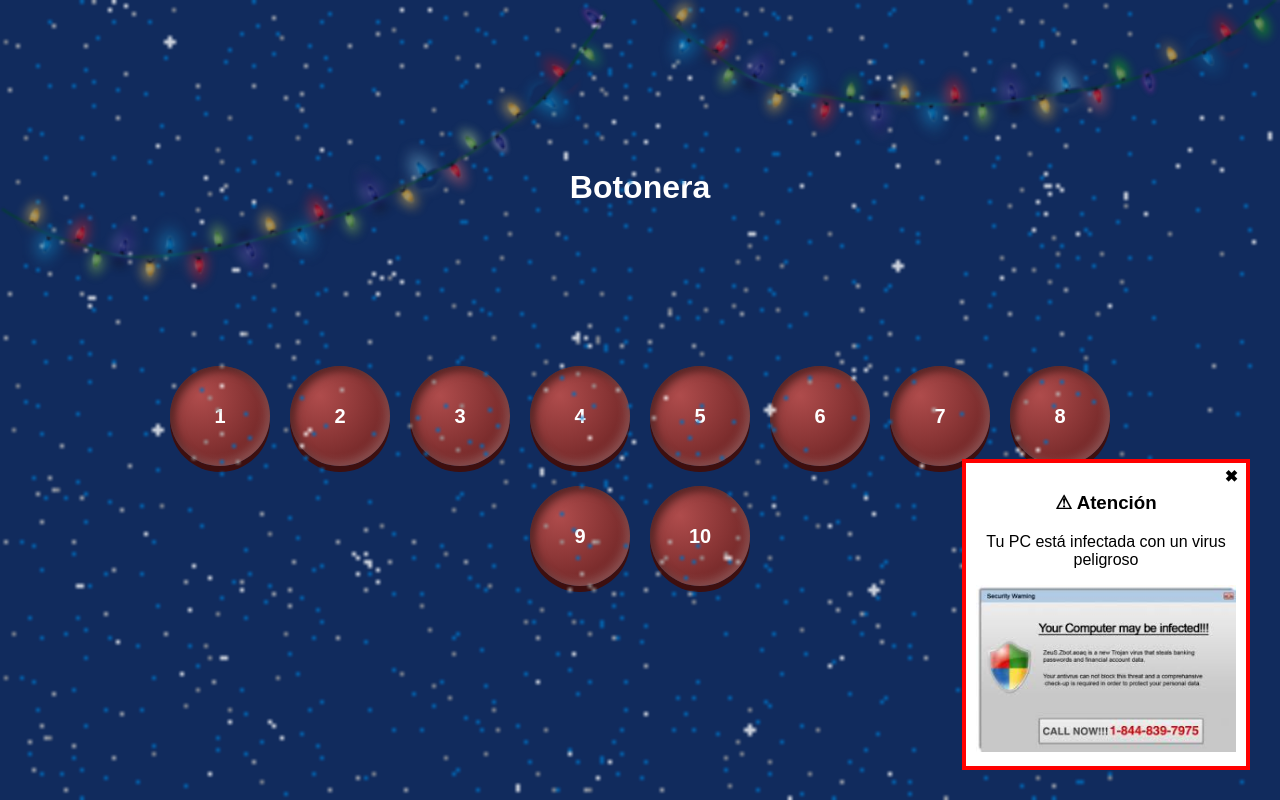
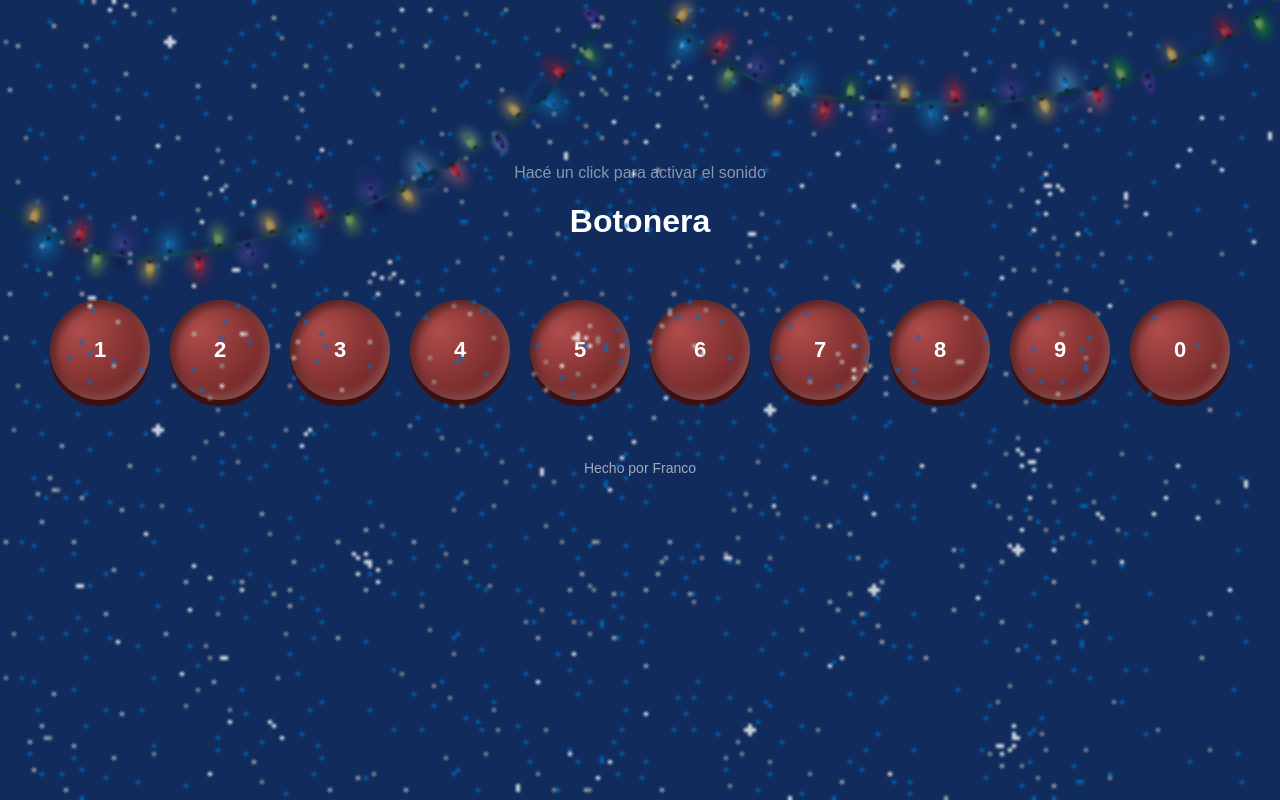
Before and after one commit to franco05-bit/botonera, a plain HTML site: page index.html in a window 1280 px wide. Drawn offline with Linux system fonts and the light colour scheme.

Commit message:
index.html

```diff
--- a/index.html
+++ b/index.html
@@ -10,13 +10,15 @@ body {
       color: white;
       font-family: Arial, sans-serif;
       text-align: center;
-  padding: 140px 120px;
+      padding: 140px 40px;
+      overflow-x: hidden;
     }
 
     h1 {
-  margin-bottom: 160px;
+      margin-bottom: 60px;
     }
 
+    /* BOTONERA */
     .botonera {
       display: flex;
       flex-wrap: wrap;
@@ -29,7 +31,7 @@ button {
       height: 100px;
       border-radius: 50%;
       border: none;
-  font-size: 20px;
+      font-size: 22px;
       font-weight: bold;
       color: #fff;
       background: radial-gradient(circle at 30% 30%, #af4c4c, #5e1b1b);
@@ -38,13 +40,36 @@ button {
         inset 4px 4px 10px rgba(0,0,0,0.5),
         0 6px 0 #3d0f0f;
       cursor: pointer;
+      transition: transform 0.1s;
     }
 
-button:active {
+    button:active,
+    button.activo {
       transform: translateY(4px);
+      box-shadow:
+        inset -2px -2px 6px rgba(255,255,255,0.1),
+        inset 2px 2px 6px rgba(0,0,0,0.6),
+        0 2px 0 #3d0f0f;
     }
 
-/* Nieve */
+    /* LUCES */
+    .luces-navidad {
+      position: fixed;
+      top: 0;
+      left: 0;
+      width: 100%;
+      pointer-events: none;
+      z-index: 10;
+      animation: parpadeo 1.5s infinite;
+    }
+
+    @keyframes parpadeo {
+      0%   { opacity: 1; }
+      50%  { opacity: 0.6; }
+      100% { opacity: 1; }
+    }
+
+    /* NIEVE */
     .nieve {
       position: fixed;
       top: 0;
@@ -52,78 +77,84 @@ button:active {
       width: 100%;
       height: 100%;
       pointer-events: none;
-  z-index: 20;
+      z-index: 5;
       opacity: 0.8;
     }
 
-/* Luces */
-@keyframes parpadeo {
-  0% { opacity: 1; }
-  50% { opacity: 0.6; }
-  100% { opacity: 1; }
-}
-
-.luces-navidad {
-  position: fixed;
-  top: 0;
-  left: 0;
-  width: 100%;
-  z-index: 30;
-  pointer-events: none;
-  animation: parpadeo 1.5s infinite;
-}
-
-/* Anuncio viejo */
+    /* ANUNCIO */
     .anuncio {
       position: fixed;
-  bottom: 30px;
-  right: 30px;
-  width: 260px;
-  background: white;
+      top: 50%;
+      left: 50%;
+      transform: translate(-50%, -50%);
+      background: #f4f4f4;
       color: black;
       border: 4px solid red;
-  padding: 10px;
-  z-index: 999;
+      padding: 20px;
+      width: 280px;
+      z-index: 100;
+      box-shadow: 0 0 20px black;
+      display: none;
     }
 
     .anuncio img {
       width: 100%;
+      margin-top: 10px;
     }
 
     .cerrar {
       position: absolute;
-  top: 4px;
+      top: 5px;
       right: 8px;
       cursor: pointer;
       font-weight: bold;
     }
 
-.oculto {
-  display: none;
+    footer {
+      margin-top: 60px;
+      opacity: 0.6;
+      font-size: 14px;
     }
   </style>
 </head>
 
 <body>
 
+  <!-- DESBLOQUEO DE AUDIO -->
+  <p style="opacity:0.5">Hacé un click para activar el sonido</p>
+
+  <!-- LUCES -->
   <img src="img/luces.png" class="luces-navidad">
+
+  <!-- NIEVE -->
   <img src="img/nieve.gif" class="nieve">
 
   <h1>Botonera</h1>
 
   <div class="botonera">
-  <button onclick="playSound('sonido1')">1</button>
-  <button onclick="playSound('sonido2')">2</button>
-  <button onclick="playSound('sonido3')">3</button>
-  <button onclick="playSound('sonido4')">4</button>
-  <button onclick="playSound('sonido5')">5</button>
-  <button onclick="playSound('sonido6')">6</button>
-  <button onclick="playSound('sonido7')">7</button>
-  <button onclick="playSound('sonido8')">8</button>
-  <button onclick="playSound('sonido9')">9</button>
-  <button onclick="playSound('sonido10')">10</button>
+    <button data-sound="sonido1">1</button>
+    <button data-sound="sonido2">2</button>
+    <button data-sound="sonido3">3</button>
+    <button data-sound="sonido4">4</button>
+    <button data-sound="sonido5">5</button>
+    <button data-sound="sonido6">6</button>
+    <button data-sound="sonido7">7</button>
+    <button data-sound="sonido8">8</button>
+    <button data-sound="sonido9">9</button>
+    <button data-sound="sonido10">0</button>
   </div>
 
+  <footer>Hecho por Franco</footer>
+
+  <!-- ANUNCIO -->
+  <div id="anuncio" class="anuncio">
+    <span class="cerrar" onclick="cerrarAnuncio()">✖</span>
+    <h3>⚠ Advertencia</h3>
+    <p>Tu PC está en riesgo</p>
+    <img src="img/anuncio.jpg">
+  </div>
+
+  <!-- AUDIOS -->
   <audio id="clickSound" src="sonidos/click.mp3"></audio>
   <audio id="sonido1" src="sonidos/sonido1.mp3"></audio>
   <audio id="sonido2" src="sonidos/sonido2.mp3"></audio>
@@ -136,31 +167,63 @@ button:active {
   <audio id="sonido9" src="sonidos/sonido9.mp3"></audio>
   <audio id="sonido10" src="sonidos/sonido10.mp3"></audio>
 
-<div id="anuncio" class="anuncio oculto">
-  <span class="cerrar" onclick="cerrarAnuncio()">✖</span>
-  <h3>⚠ Atención</h3>
-  <p>Tu PC está infectada con un virus peligroso</p>
-  <img src="img/anuncio.jpg">
-</div>
+  <script>
+    /* DESBLOQUEO AUDIO */
+    document.body.addEventListener("click", () => {
+      document.querySelectorAll("audio").forEach(a => {
+        a.volume = 1;
+        a.play().catch(()=>{});
+        a.pause();
+        a.currentTime = 0;
+      });
+    }, { once: true });
 
-<script>
     function playSound(id) {
       const sound = document.getElementById(id);
       const click = document.getElementById("clickSound");
       if (!sound) return;
+
       sound.currentTime = 0;
       sound.play();
+
+      if (click) {
         click.currentTime = 0;
         click.play();
       }
+    }
+
+    /* CLICK BOTONES */
+    document.querySelectorAll("button").forEach(btn => {
+      btn.addEventListener("click", () => {
+        playSound(btn.dataset.sound);
+      });
+    });
+
+    /* TECLADO */
+    document.addEventListener("keydown", e => {
+      const mapa = {
+        "1":"sonido1","2":"sonido2","3":"sonido3","4":"sonido4",
+        "5":"sonido5","6":"sonido6","7":"sonido7","8":"sonido8",
+        "9":"sonido9","0":"sonido10"
+      };
+
+      const sonido = mapa[e.key];
+      if (sonido) {
+        playSound(sonido);
+        const btn = document.querySelector(`[data-sound="${sonido}"]`);
+        btn.classList.add("activo");
+        setTimeout(() => btn.classList.remove("activo"), 100);
+      }
+    });
+
+    /* ANUNCIO ALEATORIO */
+    setTimeout(() => {
+      document.getElementById("anuncio").style.display = "block";
+    }, 8000);
 
     function cerrarAnuncio() {
-  document.getElementById("anuncio").classList.add("oculto");
+      document.getElementById("anuncio").style.display = "none";
     }
-
-setTimeout(() => {
-  document.getElementById("anuncio").classList.remove("oculto");
-}, 5000);
   </script>
 
 </body>
```
Lines whose indentation alone changed are shown as unchanged.
